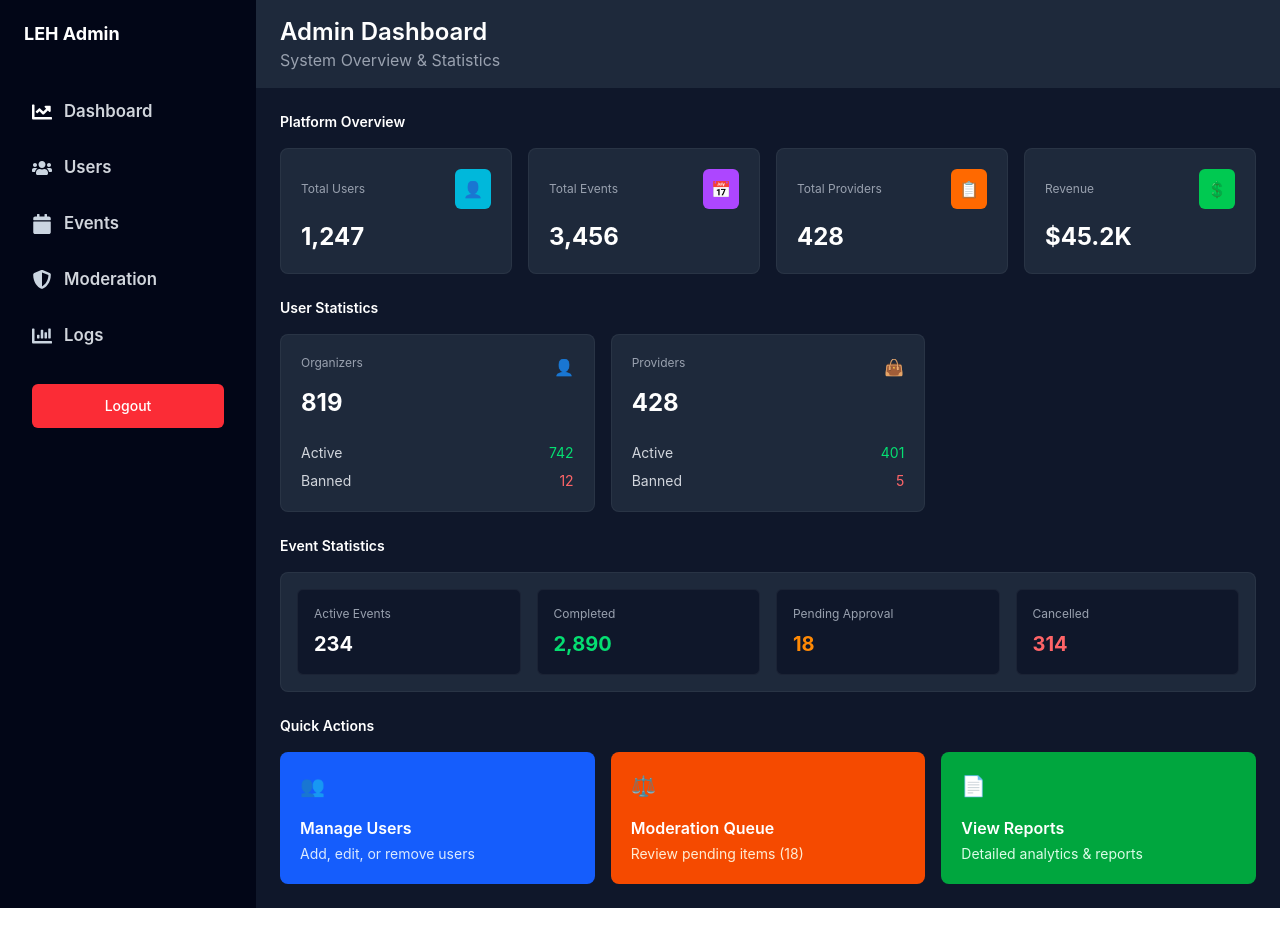
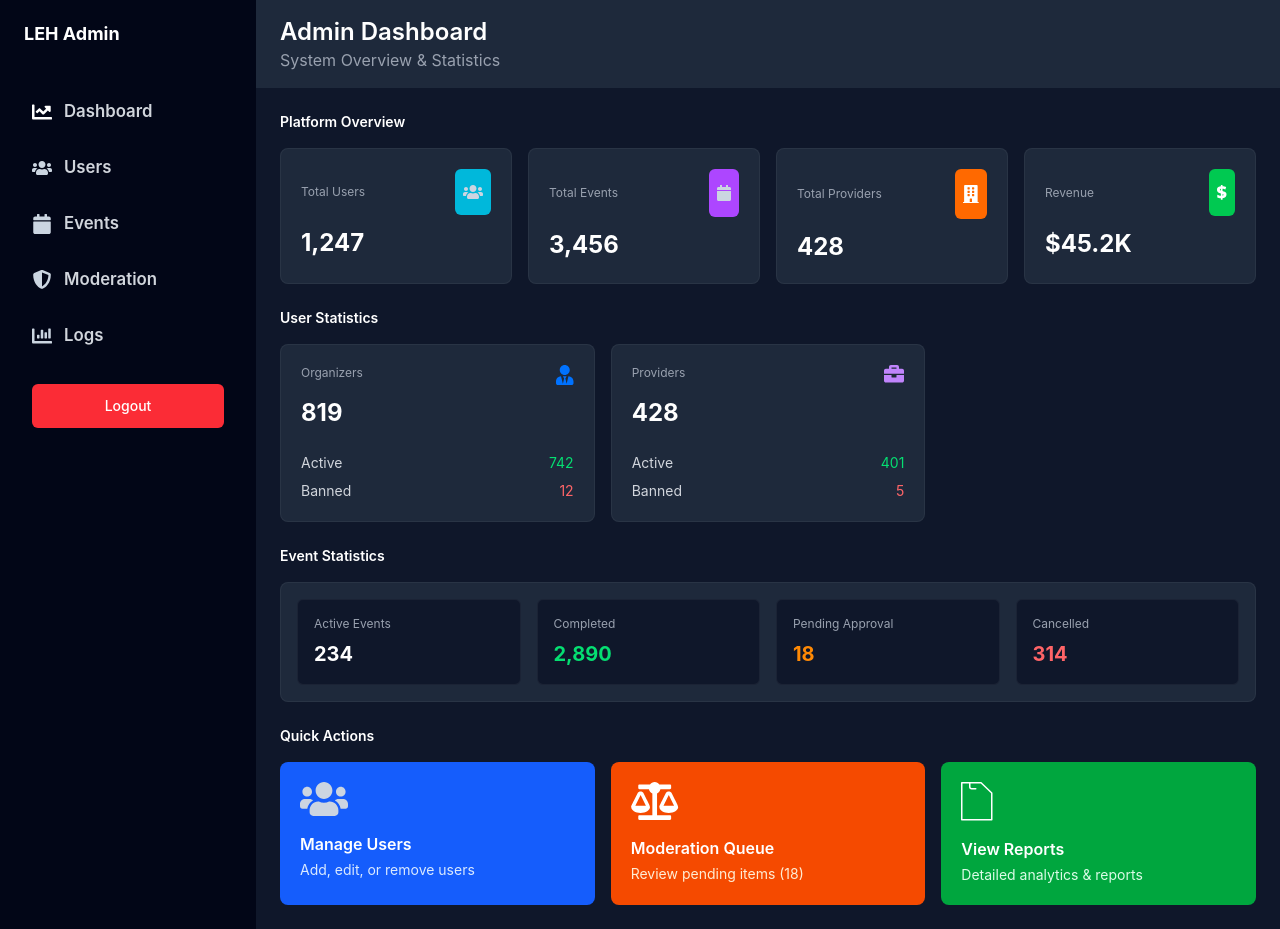
Before and after one commit to ElMehdiCherkaoui/Local-Event-Helper, a React (Vite) app in the folder frontend/: page /dashboard in a window 1280 px wide. Before the commit the page ends 908 px from the top, so only its background shows below. Built offline with nearby package versions, Linux system fonts and the light colour scheme.

Commit message:
feat: update DashboardAdmin to use SVG icons for statistics and quick actions

```diff
--- a/frontend/src/pages/admin/Dashboard.tsx
+++ b/frontend/src/pages/admin/Dashboard.tsx
@@ -1,4 +1,13 @@
 import AdminLayout from "../../layouts/AdminLayout";
+import AdminIconUsers from '../../assets/icons/AdminIconUsers.svg';
+import AdminIconEvents from '../../assets/icons/AdminIconEvents.svg';
+import ProvidersIcon from '../../assets/icons/ProvidersIcon.svg';
+import RevenueIcon from '../../assets/icons/Revenue.svg';
+import ManagmentIcon from '../../assets/icons/ManagmentIcon.svg';
+import OrganizateurIcon from '../../assets/icons/OrganizateurIcon.svg';
+import ProviderIcon2 from '../../assets/icons/ProviderIcon2.svg';
+import ModerationIcon from '../../assets/icons/ModerationIcon2.svg';
+
 
 export default function DashboardAdmin() {
 	return (
@@ -11,7 +20,7 @@ export default function DashboardAdmin() {
 						<div className="rounded-lg border border-white/5 bg-[#1E293B] p-5">
 							<div className="mb-3 flex items-center justify-between">
 								<p className="text-xs text-gray-400">Total Users</p>
-								<span className="rounded-md bg-cyan-500 p-2 text-white">👤</span>
+								<img src={AdminIconUsers} alt="Users" className="rounded-md bg-cyan-500 text-white px-2 py-4" />
 							</div>
 							<h4 className="text-2xl font-bold text-white">1,247</h4>
 						</div>
@@ -19,7 +28,8 @@ export default function DashboardAdmin() {
 						<div className="rounded-lg border border-white/5 bg-[#1E293B] p-5">
 							<div className="mb-3 flex items-center justify-between">
 								<p className="text-xs text-gray-400">Total Events</p>
-								<span className="rounded-md bg-purple-500 p-2 text-white">📅</span>
+
+								<img src={AdminIconEvents} className="rounded-md bg-purple-500 p-2 text-white px-2 py-4" />
 							</div>
 							<h4 className="text-2xl font-bold text-white">3,456</h4>
 						</div>
@@ -27,7 +37,9 @@ export default function DashboardAdmin() {
 						<div className="rounded-lg border border-white/5 bg-[#1E293B] p-5">
 							<div className="mb-3 flex items-center justify-between">
 								<p className="text-xs text-gray-400">Total Providers</p>
-								<span className="rounded-md bg-orange-500 p-2 text-white">📋</span>
+
+								<img src={ProvidersIcon} className="rounded-md bg-orange-500 p-2 text-white px-2 py-4" />
+
 							</div>
 							<h4 className="text-2xl font-bold text-white">428</h4>
 						</div>
@@ -35,7 +47,9 @@ export default function DashboardAdmin() {
 						<div className="rounded-lg border border-white/5 bg-[#1E293B] p-5">
 							<div className="mb-3 flex items-center justify-between">
 								<p className="text-xs text-gray-400">Revenue</p>
-								<span className="rounded-md bg-green-500 p-2 text-white">💲</span>
+
+								<img src={RevenueIcon} className="rounded-md bg-green-500 p-2 text-white px-2 py-4" />
+
 							</div>
 							<h4 className="text-2xl font-bold text-white">$45.2K</h4>
 						</div>
@@ -52,7 +66,7 @@ export default function DashboardAdmin() {
 									<p className="mb-4 text-xs text-gray-400">Organizers</p>
 									<h4 className="text-2xl font-bold text-white">819</h4>
 								</div>
-								<span className="text-cyan-400">👤</span>
+								<img src={OrganizateurIcon} alt="" />
 							</div>
 
 							<div className="mt-6 space-y-2 text-sm">
@@ -73,7 +87,8 @@ export default function DashboardAdmin() {
 									<p className="mb-4 text-xs text-gray-400">Providers</p>
 									<h4 className="text-2xl font-bold text-white">428</h4>
 								</div>
-								<span className="text-purple-400">👜</span>
+
+									<img src={ProviderIcon2} alt="" />
 							</div>
 
 							<div className="mt-6 space-y-2 text-sm">
@@ -123,19 +138,22 @@ export default function DashboardAdmin() {
 
 					<div className="grid grid-cols-1 gap-4 lg:grid-cols-3">
 						<div className="rounded-lg bg-blue-600 p-5 text-white">
-							<div className="mb-4 text-xl">👥</div>
+
+							<img src={AdminIconUsers} alt="" className="mb-4 w-12"/>
 							<h4 className="font-semibold">Manage Users</h4>
 							<p className="mt-1 text-sm text-blue-100">Add, edit, or remove users</p>
 						</div>
 
 						<div className="rounded-lg bg-orange-600 p-5 text-white">
-							<div className="mb-4 text-xl">⚖️</div>
+
+							<img src={ModerationIcon} alt="" className="mb-4 w-12"/>
 							<h4 className="font-semibold">Moderation Queue</h4>
 							<p className="mt-1 text-sm text-orange-100">Review pending items (18)</p>
 						</div>
 
 						<div className="rounded-lg bg-green-600 p-5 text-white lg:col-span-1">
-							<div className="mb-4 text-xl">📄</div>
+
+								<img src={ManagmentIcon} alt="" className="mb-4 w-8"/>
 							<h4 className="font-semibold">View Reports</h4>
 							<p className="mt-1 text-sm text-green-100">Detailed analytics & reports</p>
 						</div>
```
